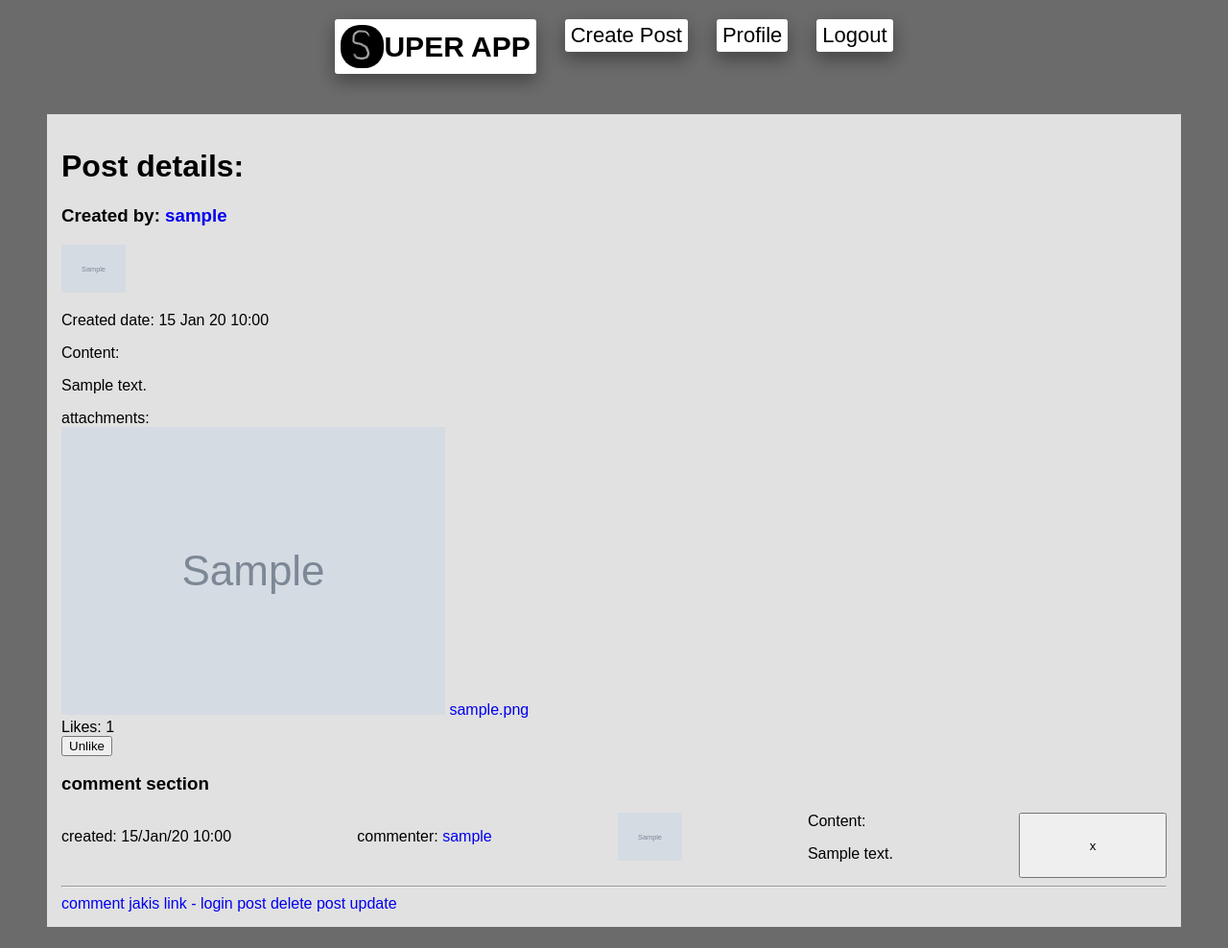
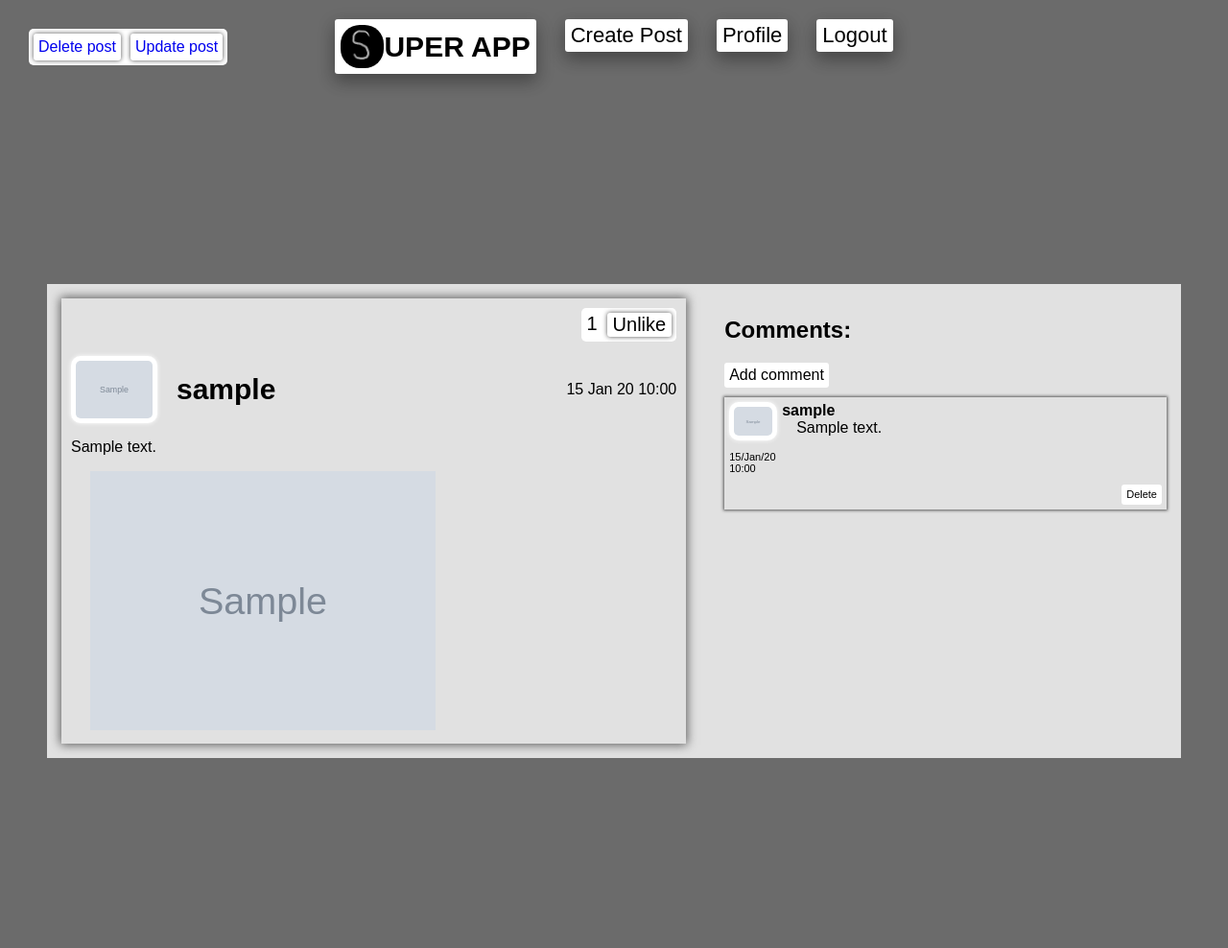
Before and after one commit to Przemek221/pjf_polej, a Django app: page /post/1/ in a window 1280 px wide. Shown: the whole page at 96% size. Run offline with Django 4.2, Linux system fonts and the light colour scheme; a user stored in the database is signed in; tables that the repository leaves empty hold one stand-in row (values such as "Sample post"); grey boxes marked "Sample" are stand-in pictures; parts of the project's set-up code (start-up, migrations or seed data) failed here and were passed over.

Commit message:
post detail page design

```diff
--- /dev/null
+++ b/sampleApp/static/styles/post_detail.css
@@ -0,0 +1,134 @@
+#content-wrapper {
+    display: grid;
+    grid-template-columns: 60% 40%;
+}
+
+#content-wrapper .post .post-likes-wrapper {
+    width: fit-content;
+    margin-left: auto;
+    display: flex;
+    flex-direction: row;
+    gap: 10px;
+    margin-bottom: 15px;
+    background: white;
+    padding: 5px;
+    border-radius: 5px;
+
+    & .post-likes-counter {
+        font-size: 20px;
+    }
+
+}
+
+#content-wrapper .post .attachments {
+    display: flex;
+    flex-wrap: wrap;
+    gap: 15px;
+}
+
+#content-wrapper .post .attachment {
+    display: flex;
+    gap: 10px;
+
+    & .img-attachment-link {
+        display: block;
+        width: 90%;
+        margin: auto;
+
+        & img {
+            width: 100%;
+
+            &:hover {
+                box-shadow: 0 0 3px 0 #505050;
+            }
+        }
+    }
+}
+
+#content-wrapper .post .file-attachment {
+    display: flex;
+    gap: 10px;
+    background: white;
+    padding: 5px;
+    border-radius: 5px;
+
+    &:hover {
+        box-shadow: 0 0 3px 0 #505050;
+    }
+
+    & a {
+        font-size: 18px;
+        margin: auto;
+    }
+
+    & .download-img {
+        max-width: 25px;
+
+        &:hover {
+            /*border: 1px solid #505050;*/
+            border-radius: 3px;
+            transform: scale(1.1);
+            box-shadow: inset 0 0 5px 0 #505050;
+        }
+    }
+}
+
+#content-wrapper .post-info-wrapper {
+    display: flex;
+    flex-direction: row;
+    font-size: 16px;
+
+    & .post-creator {
+        font-size: 30px;
+        font-weight: 700;
+        margin: auto auto auto 20px;
+        color: black;
+
+        &:hover {
+            color: #737373;
+        }
+    }
+
+    & .post-creator-img {
+        width: auto;
+        max-height: 80px;
+        max-width: 80px;
+        padding: 5px;
+        background: white;
+        border-radius: 10px;
+        box-shadow: 0 0 5px 0 #fff;
+    }
+
+    & .post-created-date {
+        width: 100%;
+        text-align: right;
+        margin: auto;
+    }
+}
+
+#content-wrapper .post {
+    box-shadow: 0 0 10px 1px #575757;
+    margin-right: 40px;
+    padding: 10px;
+}
+
+#content-wrapper .post .post-content {
+    font-size: 16px;
+    display: block;
+    margin-block-start: 1em;
+    margin-block-end: 1em;
+    margin-inline-start: 0;
+    margin-inline-end: 0;
+}
+
+#content-wrapper button {
+    font-size: 16px;
+    border: 0;
+    border-radius: 3px;
+    background: white;
+
+    &:hover {
+        transform: scale(1.1);
+    }
+
+}
--- /dev/null
+++ b/templates/sampleApp/comments.html
@@ -0,0 +1,171 @@
+<style>
+    .hidden {
+        display: none;
+    }
+
+    #content-wrapper .comments-wrapper .add-comment {
+        display: flex;
+        width: fit-content;
+        font-size: 16px;
+        border: 0;
+        border-radius: 3px;
+        background: white;
+        color: black;
+        padding: 5px;
+        line-height: 1;
+        font-weight: normal;
+        margin: 10px 0;
+
+        &:hover {
+            transform: scale(1.1);
+            box-shadow: 0 0 2px 0 #505050;
+        }
+
+    }
+
+    #content-wrapper .comment-delete-wrapper {
+        display: flex;
+        gap: 10px;
+        justify-content: right;
+        font-size: 11px;
+    }
+
+    #content-wrapper .comment-delete-wrapper * {
+        border: 0;
+        color: black;
+        border-radius: 3px;
+        background: white;
+        padding: 5px;
+        line-height: 1;
+        font-size: 11px;
+        font-weight: normal;
+
+        &:hover {
+            transform: scale(1.1);
+            box-shadow: 0 0 1px 0 #505050;
+        }
+    }
+
+    #content-wrapper .comments-wrapper {
+
+        & .comment {
+            display: flex;
+            flex-direction: column;
+            padding: 5px;
+            margin: 8px 0;
+            box-shadow: 0 0 3px 1px #575757;
+        }
+
+        & .comment-info-wrapper {
+            display: flex;
+            flex-direction: column;
+            margin-right: 5px;
+        }
+
+        & .comment-created-date {
+            font-size: 11px;
+            max-width: 55px;
+        }
+
+        & .comment-creator {
+            color: black;
+            font-size: 16px;
+            font-weight: 700;
+
+            &:hover {
+                color: #737373;
+            }
+        }
+
+        & .comment-creator-img {
+            width: auto;
+            max-height: 40px;
+            max-width: 40px;
+            padding: 5px;
+            background: white;
+            border-radius: 10px;
+            box-shadow: 0 0 5px 0 #fff;
+        }
+
+        & .comment-info-content {
+            display: flex;
+            flex-direction: row;
+            width: 100%;
+        }
+
+        & .comment-content-wrapper {
+            display: flex;
+            flex-direction: column;
+            width: 100%;
+
+            & .comment-content {
+                padding-left: 15px;
+                margin: 0;
+            }
+        }
+    }
+
+    .comment {
+        display: grid;
+        grid-auto-flow: column;
+    }
+</style>
+
+<script type="text/javascript">
+    function delete_comment(id) {
+        let btn = document.getElementById('comment-delete-' + id)
+        btn.classList.add("hidden")
+        btn = document.getElementById('comment-delete-link-' + id)
+        btn.classList.remove("hidden")
+        btn = document.getElementById('comment-delete-cancel-' + id)
+        btn.classList.remove("hidden")
+    }
+
+    function cancel(id) {
+        let btn = document.getElementById('comment-delete-' + id)
+        btn.classList.remove("hidden")
+        btn = document.getElementById('comment-delete-link-' + id)
+        btn.classList.add("hidden")
+        btn = document.getElementById('comment-delete-cancel-' + id)
+        btn.classList.add("hidden")
+    }
+</script>
+<div class="comments-wrapper">
+    <h2 class="comments-header">Comments:</h2>
+    <a href="{% url 'comment' object.id %}" class="add-comment">Add comment</a>
+    {% for comment in comments %}
+        <div class="comment">
+            <div class="comment-info-content">
+                <div class="comment-info-wrapper">
+                    <img class="comment-creator-img" src="{{ comment.creator.userprofile.image.url }}"
+                         alt="comment_creator_img">
+
+                    <p class="comment-created-date">{{ comment.createdDate|date:"d/M/y H:i" }}</p>
+                </div>
+                <div class="comment-content-wrapper">
+                    <a href="{% url 'user-posts' comment.creator.username %}" class="comment-creator">
+                        {{ comment.creator.username }}
+                    </a>
+                    <p class="comment-content">
+                        {{ comment.content }}
+                    </p>
+                </div>
+            </div>
+            {% if comment.creator == user %}
+                <div class="comment-delete-wrapper">
+                    <button id="comment-delete-{{ comment.id }}" class="" onclick="delete_comment({{ comment.id }})">
+                        Delete
+                    </button>
+                    <a class="comment-delete hidden" id="comment-delete-link-{{ comment.id }}"
+                       href="{% url 'comment-delete' object.id comment.id %}">
+                        Yes, delete
+                    </a>
+                    <button class="comment-delete hidden" id="comment-delete-cancel-{{ comment.id }}"
+                            onclick="cancel({{ comment.id }})">
+                        Cancel
+                    </button>
+                </div>
+            {% endif %}
+        </div>
+    {% endfor %}
+</div>
--- a/templates/sampleApp/like_post.html
+++ b/templates/sampleApp/like_post.html
@@ -1,4 +1,14 @@
-<div class="like-post-wrapper">
+<style>
+    #content-wrapper .post .post-likes-wrapper .like-post button {
+        font-size: 20px;
+        box-shadow: 0 0 5px 0 #505050;
+
+        &:hover {
+            box-shadow: inset 0 0 5px 0 #505050;
+        }
+    }
+</style>
+<div class="like-post">
     {% if user.is_authenticated %}
         <form class="like-post-form" action="{% url 'post-like' object.id %}" method="POST">
             {% csrf_token %}
--- a/templates/sampleApp/post_detail.html
+++ b/templates/sampleApp/post_detail.html
@@ -1,128 +1,49 @@
 {% extends "sampleApp/base.html" %}
+{% load static %}
 {% block head %}
-    <style>
-        .post-creator-img,
-        .comment-creator-img {
-            width: auto;
-            max-height: 50px;
-        }
-
-        .hidden {
-            display: none;
-        }
-
-
-        .comment {
-            display: grid;
-            grid-auto-flow: column;
-        }
-
-    </style>
-    <script type="text/javascript">
-        function delete_comment(id) {
-            let btn = document.getElementById('comment-delete-' + id)
-            btn.classList.add("hidden")
-            btn = document.getElementById('comment-delete-link-' + id)
-            btn.classList.remove("hidden")
-            btn = document.getElementById('comment-delete-cancel-' + id)
-            btn.classList.remove("hidden")
-        }
-
-        function cancel(id) {
-            let btn = document.getElementById('comment-delete-' + id)
-            btn.classList.remove("hidden")
-            btn = document.getElementById('comment-delete-link-' + id)
-            btn.classList.add("hidden")
-            btn = document.getElementById('comment-delete-cancel-' + id)
-            btn.classList.add("hidden")
-        }
-    </script>
+    <link rel="stylesheet" href="{% static 'styles/post_detail.css' %}">
 {% endblock %}
 {% block content %}
-    <h1>Post details:</h1>
     <div class="post">
-        <h3>
-            Created by:
+        <div class="post-likes-wrapper">
+            <div class="post-likes-counter">{{ object.number_of_likes }}</div>
+            {% include 'sampleApp/like_post.html' %}
+        </div>
+        <div class="post-info-wrapper">
+            <img class="post-creator-img" src="{{ object.creator.userprofile.image.url }}" alt="post_creator_img">
             <a href="{% url 'user-posts' object.creator.username %}" class="post-creator">
                 {{ object.creator }}
             </a>
-        </h3>
-        <img class="post-creator-img" src="{{ object.creator.userprofile.image.url }}" alt="post_creator_img">
-        <p class="post-created-date">Created date: {{ object.createdDate|date:"d M y H:i" }}</p>
+            <p class="post-created-date">{{ object.createdDate|date:"d M y H:i" }}</p>
+        </div>
         <div class="post-content-wrapper">
-            Content:
             <p class="post-content">
                 {{ object.content }}
             </p>
         </div>
-        <div>
-
+        <div class="attachments">
             {% if attachments %}
-                attachments:
                 {% for attachment in attachments %}
-                    <div>
+                    <div class="attachment">
                         {% if attachment.file_type == "image" %}
-                            <a href="{{ attachment.attachment.url }}" target="_blank">
+                            <a href="{{ attachment.attachment.url }}" target="_blank" class="img-attachment-link">
                                 <img src="{{ attachment.attachment.url }}" alt="{{ attachment.filename }}">
                             </a>
                         {% else %}
-                            <a href="{{ attachment.attachment.url }}" target="_blank">see</a>
+                            <div class="file-attachment">
+                                <a href="{{ attachment.attachment.url }}" target="_blank">{{ attachment.filename }}</a>
+                                <a href="{% url 'download' object.id attachment.id %}">
+                                    <img src="{% static 'images/download.png' %}" alt="download" class="download-img">
+                                </a>
+                            </div>
                         {% endif %}
-                        <a href="{% url 'download' object.id attachment.id %}">{{ attachment.filename }}</a>
                     </div>
                 {% endfor %}
             {% endif %}
-
-
         </div>
-        <div class="post-likes-counter">Likes: {{ object.number_of_likes }}</div>
-        {% include 'sampleApp/like_post.html' %}
     </div>
-
-    <div class="comments-wrapper">
-        <h3>comment section</h3>
-        {% for comment in comments %}
-            <div class="comment">
-                <p class="comment-created-date">created: {{ comment.createdDate|date:"d/M/y H:i" }}</p>
-                <p class="">
-                    commenter:
-                    <a href="{% url 'user-posts' comment.creator.username %}" class="comment-creator">
-                        {{ comment.creator.username }}
-                    </a>
-                </p>
-                <img class="comment-creator-img" src="{{ comment.creator.userprofile.image.url }}"
-                     alt="comment_creator_img">
-                <div class="comment-content-wrapper">
-                    Content:
-                    <p class="comment-content">
-                        {{ comment.content }}
-                    </p>
-                </div>
-
-                {% if comment.creator == user %}
-                    <button id="comment-delete-{{ comment.id }}" class="" onclick="delete_comment({{ comment.id }})">
-                        x
-                    </button>
-                    <a class="comment-delete hidden" id="comment-delete-link-{{ comment.id }}"
-                       href="{% url 'comment-delete' object.id comment.id %}">
-                        Yes, delete
-                    </a>
-                    <button class="comment-delete hidden" id="comment-delete-cancel-{{ comment.id }}"
-                            onclick="cancel({{ comment.id }})">
-                        Cancel
-                    </button>
-                {% endif %}
-            </div>
-            <hr>
-        {% endfor %}
-
-    </div>
-    <a href="{% url 'comment' object.id %}">comment</a>
-
-    <a href="{% url 'login' %}">jakis link - login</a>
+    {% include 'sampleApp/comments.html' %}
     {% if object.creator == user %}
-
-        <a href="{% url 'post-delete' object.id %}">post delete</a>
-        <a href="{% url 'post-update' object.id %}">post update</a>
+        {% include 'sampleApp/post_management.html' %}
     {% endif %}
 {% endblock content %}
--- /dev/null
+++ b/templates/sampleApp/post_management.html
@@ -0,0 +1,27 @@
+<style>
+    #content-wrapper .post-options-wrapper {
+        display: flex;
+        gap: 10px;
+        position: fixed;
+        top: 30px;
+        left: 30px;
+        margin-bottom: 15px;
+        background: white;
+        padding: 5px;
+        border-radius: 5px;
+    }
+
+    #content-wrapper .post-options-wrapper a {
+        padding: 5px;
+        border-radius: 3px;
+        box-shadow: 0 0 5px 0 #505050;
+
+        &:hover {
+            transform: scale(1.1);
+        }
+    }
+</style>
+<div class="post-options-wrapper">
+    <a href="{% url 'post-delete' object.id %}">Delete post</a>
+    <a href="{% url 'post-update' object.id %}">Update post</a>
+</div>
```
Also changed, not shown: sampleApp/static/images/download.png (added).
